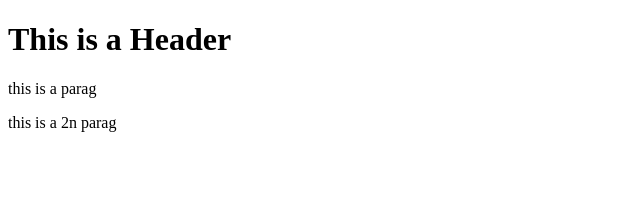
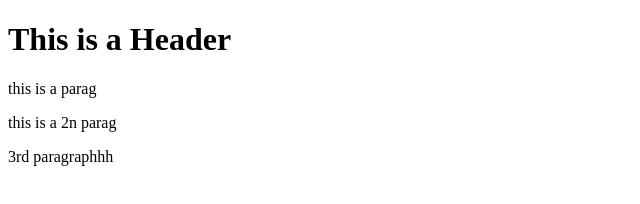
Before and after one commit to manishakp/git--test, a website: page index.html in a window 1280 px wide. Shown: the whole page, without its empty margins (0-640 px from the left). Drawn offline with Linux system fonts and the light colour scheme.

Commit message:
fourth commit

```diff
--- a/index.html
+++ b/index.html
@@ -6,6 +6,8 @@
         <h1>This is a Header</h1>
         <p>this is a parag</p>
         <p>this is a 2n parag</p>
+        <p>3rd paragraphhh</p>
+
 
     </body>
 </html>
```
Also changed, not shown: package.json (added, +25 -0 lines), 2 other files.
